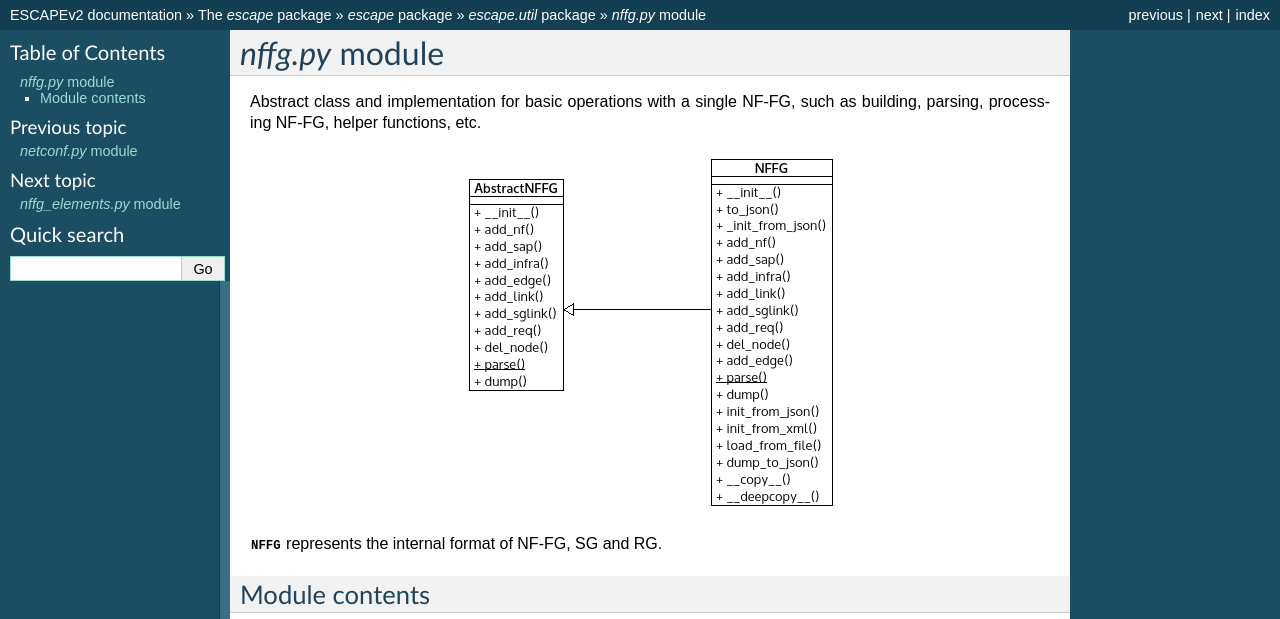
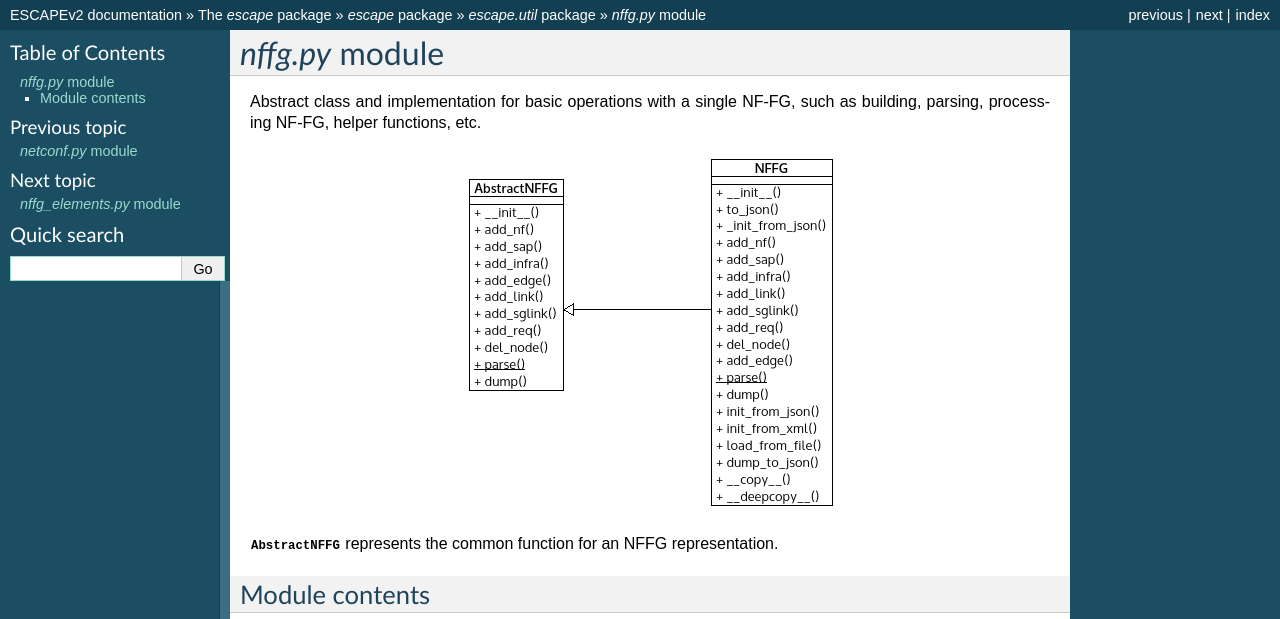
Before and after one commit to hsnlab/escape, a Sphinx documentation site: the page built from pox/ext/doc/source/util/nffg.rst, in a window 1280 px wide, cut to the strip 0-619 px from the top of the page. Built offline with Sphinx 7.4.7, drawn with Linux system fonts in a browser that asks for light colours.

Commit message:
Extend doc of NFFG elements

```diff
--- a/pox/ext/doc/source/util/nffg.rst
+++ b/pox/ext/doc/source/util/nffg.rst
@@ -7,7 +7,7 @@ such as building, parsing, processing NF-FG, helper functions, etc.
 .. figure::  ../_static/nffg.png
    :align:  center
 
-:any:`NFFG` represents the internal format of NF-FG, SG and RG.
+:any:`AbstractNFFG` represents the common function for an NFFG representation.
 
 Module contents
 ---------------
```
Also changed, not shown: pox/ext/doc/source/util/nffg_elements.rst (+33 -0 lines), pox/ext/doc/source/_static/nffg_elements.png (added).
